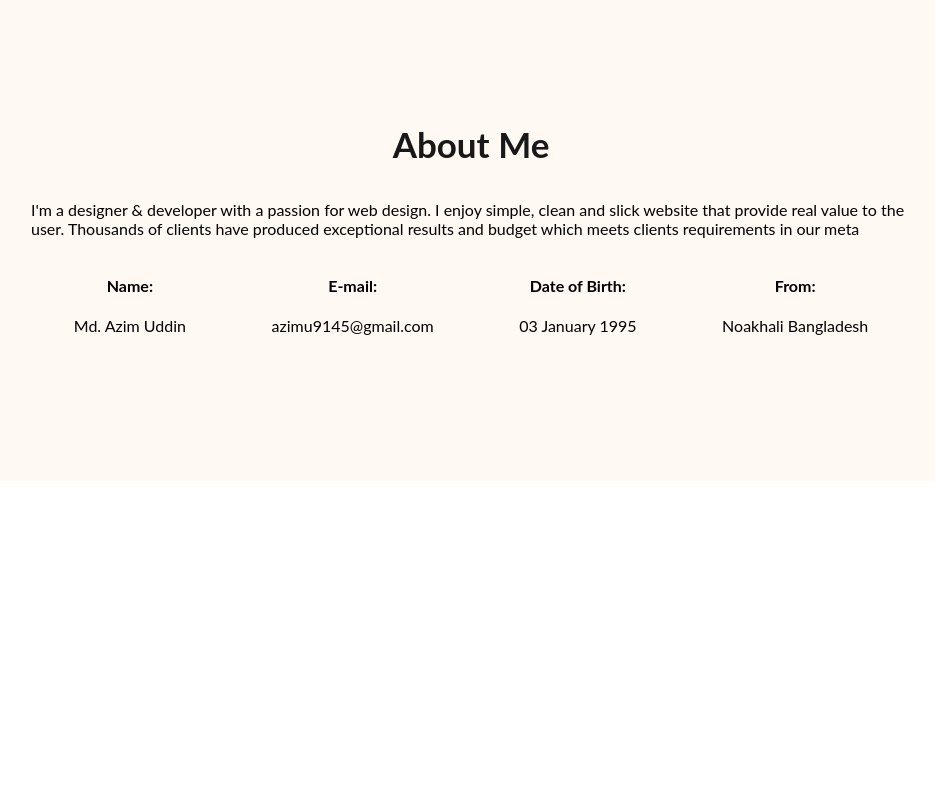
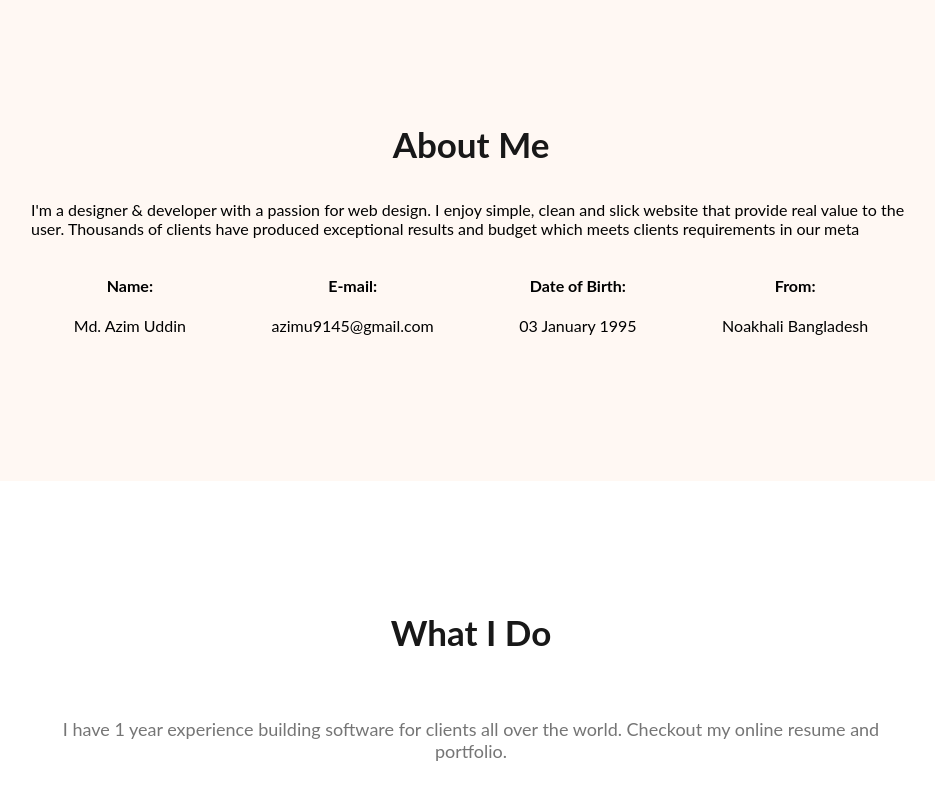
Before and after one commit to Azim9145/my-portfolio, a plain HTML site: page index.html in a window 1280 px wide. Shown: the part 857-1657 px from the top of the page, without its empty margins (169-1104 px from the left). Before the commit the page ends 1468 px from the top, so only its background shows below. Drawn offline with Linux system fonts and the light colour scheme.

Commit message:
what i do

```diff
--- a/index.html
+++ b/index.html
@@ -59,6 +59,13 @@
                 </div>
             </div>
         </section>
+
+        <!-- what i do section start -->
+        <section>
+            <h3 class="section-title"> What I Do</h3>
+            <p id="what-i-do-description" class="section-description"> I have 1 year experience building software for clients all over the world. Checkout my online resume and portfolio.</p>
+            <div class="skills-container"></div>
+        </section>
     </main>
 
     <footer>
--- a/styles/portfolio.css
+++ b/styles/portfolio.css
@@ -119,3 +119,6 @@ main{
 .about-info{
     text-align: center;
 }
+#what-i-do-description{
+    padding: 30px 150px;
+}
```
